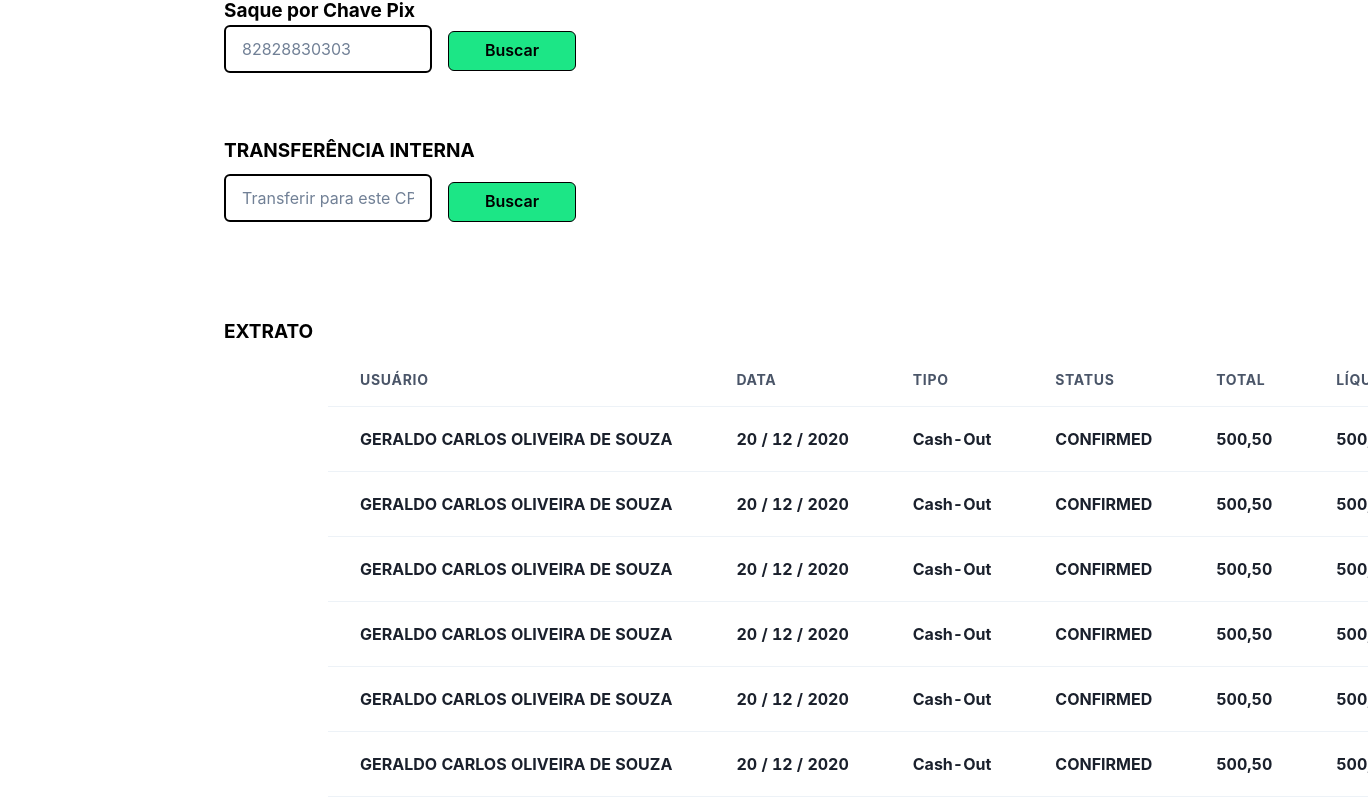
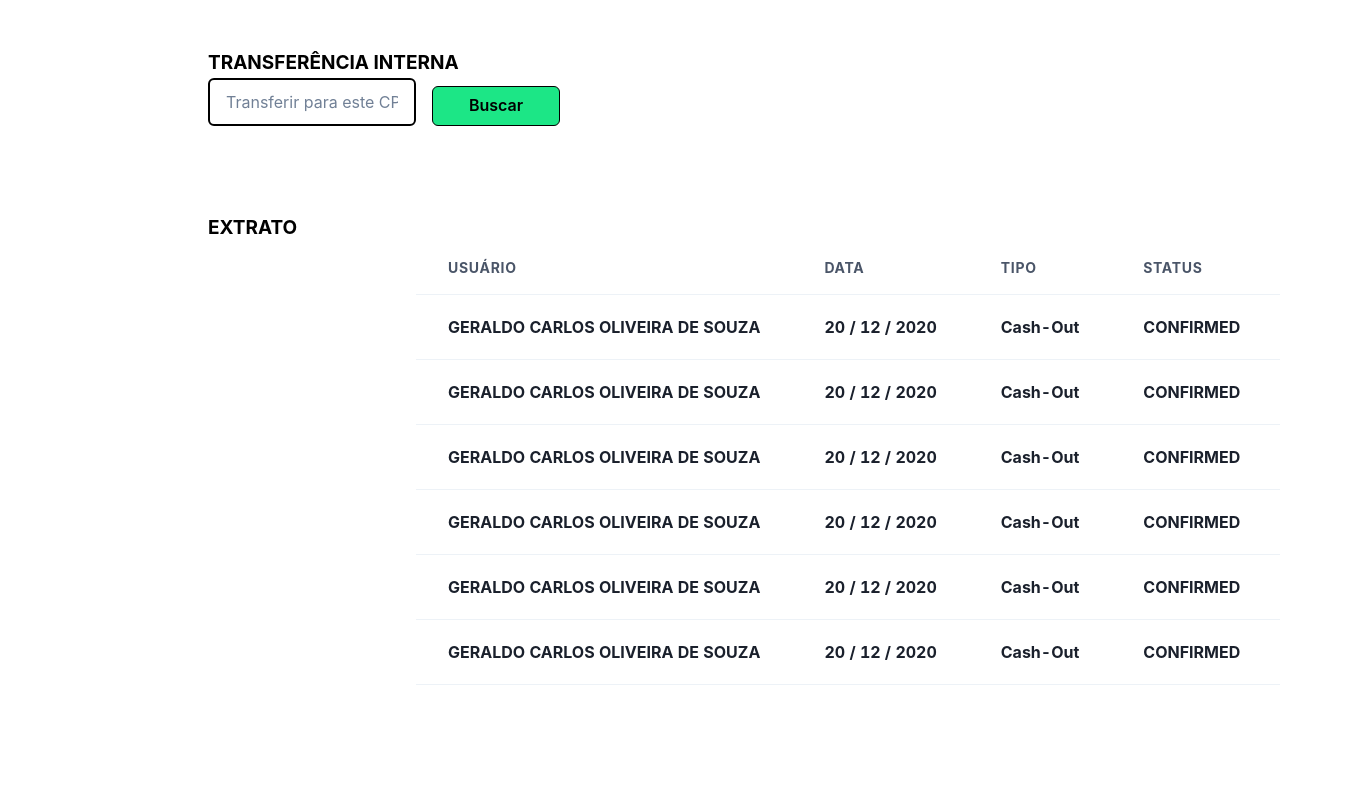
Before and after one commit to jonathan-trl/infinitypay2, a Next.js app: page /motheracount in a window 1280 px wide. Shown: the part 913-1724 px from the top of the page, 1368 px wide, since content can reach past the window. After the commit the page ends 1598 px from the top, so only its background shows below. Built offline with nearby package versions, Linux system fonts and the light colour scheme.

Commit message:
final commit

```diff
--- a/src/pages/motheracount/index.tsx
+++ b/src/pages/motheracount/index.tsx
@@ -104,8 +104,7 @@ function MotherAcount() {
     }
   }, [paymentCompleted])
   return (
-    <Box flex={1} w={'100%'}>
-      <VStack p={4} ml={{ base: 0, md: 52 }}>
+    <Box flex={1} ml={{ base: 0, md: 52 }}>
       <HStack justifyContent="space-between" w="100%">
         <Text fontSize={{ base: 20, md: 30 }} fontWeight="bold" color="black">
           Configuração de usuário
@@ -221,9 +220,9 @@ function MotherAcount() {
                             fontSize={15}
                             mb={4}
                           >
-                              Realize um depósito para ativar a conta. A
-                              ativação tem custo de 5 reais. (Ex: Depósito de
-                              100 reais, saldo em conta será de 95 reais)
+                            Realize um depósito para ativar a conta. A ativação
+                            tem custo de 5 reais. (Ex: Depósito de 100 reais,
+                            saldo em conta será de 95 reais)
                           </Text>
                           <Input
                             placeholder="50.000,00"
@@ -420,12 +419,7 @@ function MotherAcount() {
                 <Text fontWeight="bold" color="black" textAlign={'center'}>
                   R$
                 </Text>
-                  <Input
-                    placeholder="50.000,00"
-                    color="black"
-                    w={'52'}
-                    h="10"
-                  />
+                <Input placeholder="50.000,00" color="black" w={'52'} h="10" />
                 <Button title="Concluir" w="16" />
               </HStack>
             </PopoverContent>
@@ -437,7 +431,7 @@ function MotherAcount() {
         EXTRATO
       </Text>
 
-        <TableContainer ml={{ base: 2, md: 52 }}>
+      <TableContainer ml={{ base: 0, md: 52 }}>
         <Table size="lg">
           <Thead>
             <Tr>
@@ -468,7 +462,6 @@ function MotherAcount() {
           </Tbody>
         </Table>
       </TableContainer>
-      </VStack>
     </Box>
   )
 }
```
Lines whose indentation alone changed are shown as unchanged.
